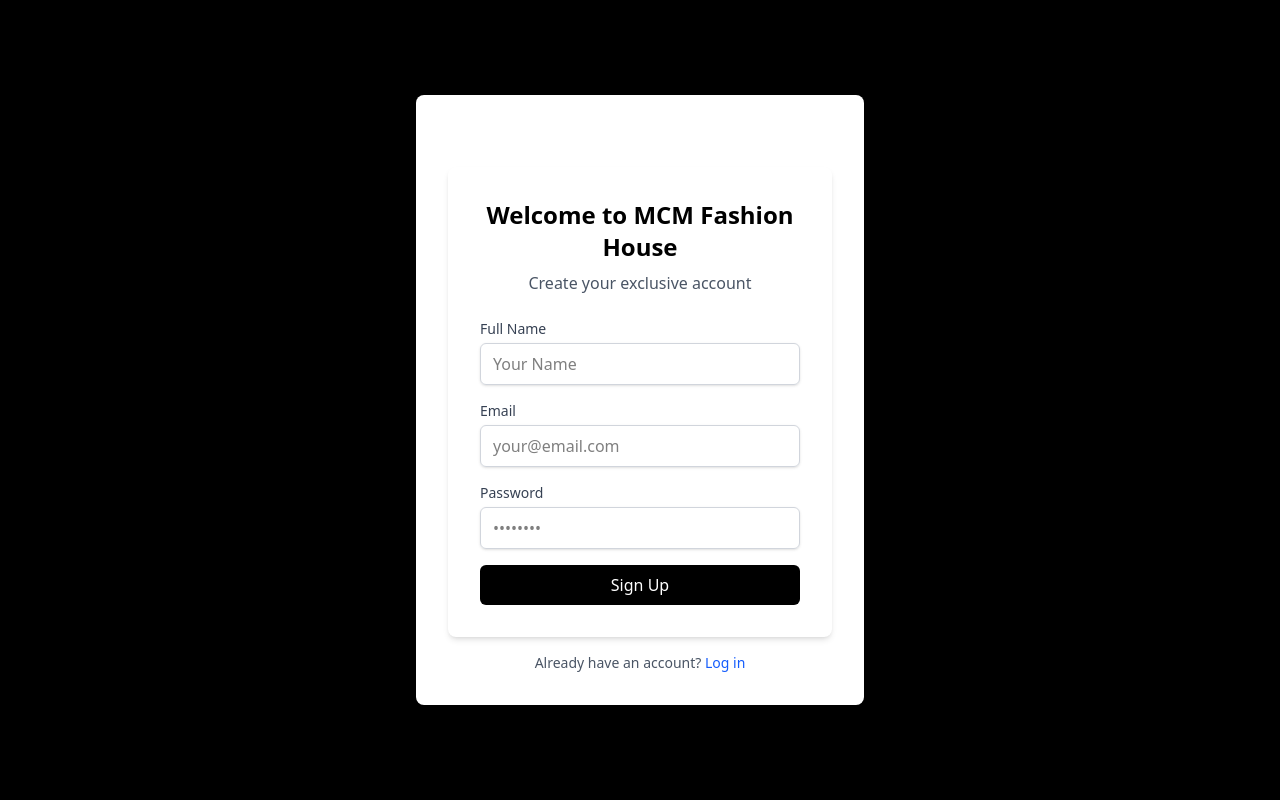
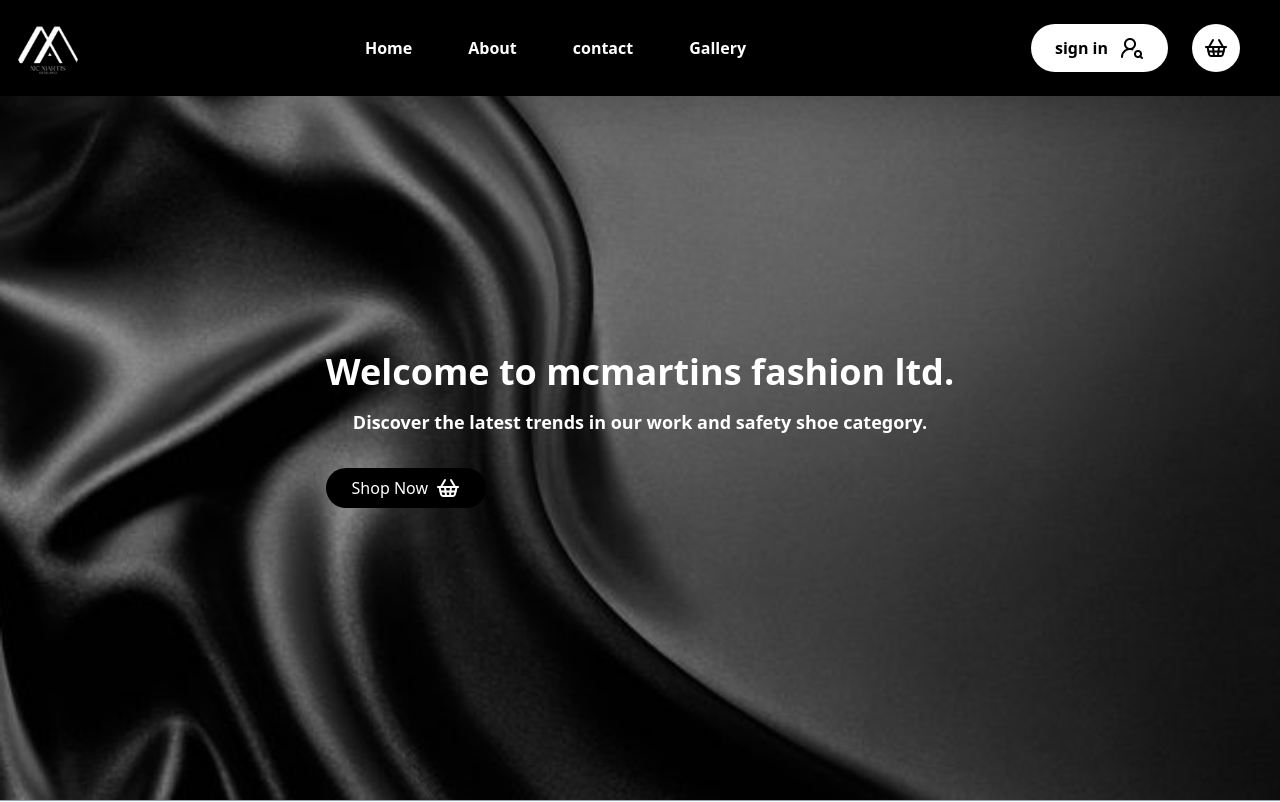
Before and after one commit to Gordian-web/Mcmartins, a React (Vite) app: page / in a window 1280 px wide. Before the commit this address led to /signin. Shown: the top 802 px of the page. Built offline with nearby package versions, Linux system fonts and the light colour scheme.

Commit message:
Completely refactored App.jsx with major changes and updated navbar section

```diff
--- a/src/App.jsx
+++ b/src/App.jsx
@@ -27,6 +27,8 @@ function App() {
   const [isAuthenticated, setIsAuthenticated] = useState(false);
   const [isLoading, setIsLoading] = useState(true);
   const [authError, setAuthError] = useState('');
+  const [showAuthModal, setShowAuthModal] = useState(false);
+  const [authMode, setAuthMode] = useState('login'); // 'login' or 'signin'
   const navigate = useNavigate();
   const location = useLocation();
 
@@ -35,26 +37,31 @@ function App() {
     const token = localStorage.getItem('mcm_auth_token');
     setIsAuthenticated(!!token);
     setIsLoading(false);
-
-    // Redirect logic
-    if (!token && !['/login', '/signin'].includes(location.pathname)) {
-      navigate('/signin', { replace: true });
-    } else if (token && ['/login', '/signin'].includes(location.pathname)) {
-      navigate('/', { replace: true });
-    }
-  }, [location.pathname, navigate]);
+  }, []);
 
   const handleAuthSuccess = (authData) => {
     localStorage.setItem('mcm_auth_token', authData.token || 'authenticated');
     setIsAuthenticated(true);
     setAuthError('');
+    setShowAuthModal(false);
     navigate('/', { replace: true });
   };
 
   const handleSignOut = () => {
     localStorage.removeItem('mcm_auth_token');
     setIsAuthenticated(false);
-    navigate('/signin', { replace: true });
+    navigate('/', { replace: true });
+  };
+
+  const openAuthModal = (mode) => {
+    setAuthMode(mode);
+    setShowAuthModal(true);
+    setAuthError('');
+  };
+
+  const closeAuthModal = () => {
+    setShowAuthModal(false);
+    setAuthError('');
   };
 
   if (isLoading) {
@@ -65,61 +72,9 @@ function App() {
     );
   }
 
-  // Render authentication pages if not authenticated
-  if (!isAuthenticated) {
-    return (
-      <Routes>
-        <Route path="/signin" element={
-          <div className="fixed inset-0 bg-black bg-opacity-50 flex items-center justify-center z-50">
-            <div className="bg-white p-8 rounded-lg max-w-md w-full">
-              {authError && (
-                <div className="mb-4 p-3 bg-red-100 text-red-700 rounded-md">
-                  {authError}
-                </div>
-              )}
-              <Signin onSuccess={handleAuthSuccess} onError={setAuthError} />
-              <p className="mt-4 text-center text-sm text-gray-600">
-                Already have an account?{' '}
-                <button
-                  onClick={() => navigate('/login')}
-                  className="font-medium text-blue-600 hover:text-blue-500"
-                >
-                  Log in
-                </button>
-              </p>
-            </div>
-          </div>
-        } />
-        <Route path="/login" element={
-          <div className="fixed inset-0 bg-black bg-opacity-50 flex items-center justify-center z-50">
-            <div className="bg-white p-8 rounded-lg max-w-md w-full">
-              {authError && (
-                <div className="mb-4 p-3 bg-red-100 text-red-700 rounded-md">
-                  {authError}
-                </div>
-              )}
-              <Login onSuccess={handleAuthSuccess} onError={setAuthError} />
-              <p className="mt-4 text-center text-sm text-gray-600">
-                Don't have an account?{' '}
-                <button
-                  onClick={() => navigate('/signin')}
-                  className="font-medium text-blue-600 hover:text-blue-500"
-                >
-                  Sign up
-                </button>
-              </p>
-            </div>
-          </div>
-        } />
-        <Route path="*" element={<Navigate to="/signin" replace />} />
-      </Routes>
-    );
-  }
-
-  // Authenticated routes
   return (
     <CartProvider>
-      <Layout onSignOut={handleSignOut}>
+      <Layout onSignOut={handleSignOut} onOpenAuth={openAuthModal} isAuthenticated={isAuthenticated}>
         <Routes>
           <Route path="/" element={<HomePage />} />
           <Route path="/cart" element={<Cart />} />
@@ -131,6 +86,54 @@ function App() {
           <Route path="/logout" element={<Logout />} />
           <Route path="*" element={<NotFound />} />
         </Routes>
+
+        {/* Auth Modal */}
+        {showAuthModal && (
+          <div className="fixed inset-0 bg-black bg-opacity-50 flex items-center justify-center z-50">
+            <div className="bg-white p-8 rounded-lg max-w-md w-full relative">
+              <button
+                onClick={closeAuthModal}
+                className="absolute top-4 right-4 text-gray-500 hover:text-gray-700"
+              >
+                ✕
+              </button>
+
+              {authError && (
+                <div className="mb-4 p-3 bg-red-100 text-red-700 rounded-md">
+                  {authError}
+                </div>
+              )}
+
+              {authMode === 'signin' ? (
+                <>
+                  <Signin onSuccess={handleAuthSuccess} onError={setAuthError} />
+                  <p className="mt-4 text-center text-sm text-gray-600">
+                    Already have an account?{' '}
+                    <button
+                      onClick={() => setAuthMode('login')}
+                      className="font-medium text-blue-600 hover:text-blue-500"
+                    >
+                      Log in
+                    </button>
+                  </p>
+                </>
+              ) : (
+                <>
+                  <Login onSuccess={handleAuthSuccess} onError={setAuthError} />
+                  <p className="mt-4 text-center text-sm text-gray-600">
+                    Don't have an account?{' '}
+                    <button
+                      onClick={() => setAuthMode('signin')}
+                      className="font-medium text-blue-600 hover:text-blue-500"
+                    >
+                      Sign up
+                    </button>
+                  </p>
+                </>
+              )}
+            </div>
+          </div>
+        )}
       </Layout>
     </CartProvider>
   );
--- a/src/components/navbar.jsx
+++ b/src/components/navbar.jsx
@@ -91,9 +91,9 @@ export default function Navbar() {
                     <div className="flex items-center space-x-6">
                         <button
                             onClick={handleLogout}
-                            className="text-black rounded-full not-lg:hidden bg-white px-6 font-bold flex gap-3 py-3 hover:bg-gray-200 transition-colors duration-300"
+                            className="text-black rounded-full  cursor-pointer not-lg:hidden bg-white px-6 font-bold flex gap-3 py-3 hover:bg-gray-200 transition-colors duration-300"
                         >
-                            Log out
+                            sign in
                             <img src={contact} alt="Logout" />
                         </button>
 
@@ -164,7 +164,7 @@ export default function Navbar() {
                             onClick={handleLogout}
                             className="w-full bg-black text-white px-4 py-3 gap-3 flex rounded-full hover:bg-gray-800 transition-colors duration-300"
                         >
-                            log out
+                            sign in
                             <img src={contact} alt="" className="invert"/>
                         </button>
                     </div>
```
